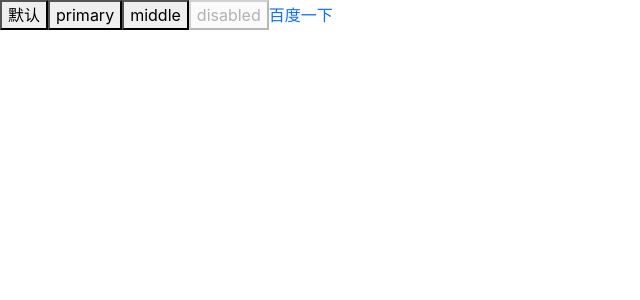
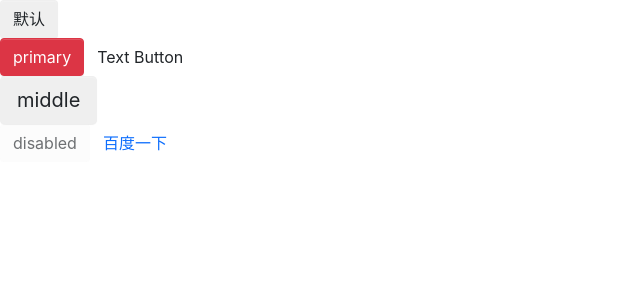
Before and after one commit to whmk-m/whmk-amuse, a React (Create React App) app: page / in a window 1280 px wide. Shown: the top 300 px of the page, without its empty margins (0-640 px from the left). Built offline with nearby package versions, Linux system fonts and the light colour scheme.

Commit message:
Button组件添加样式

```diff
--- a/src/App.tsx
+++ b/src/App.tsx
@@ -7,12 +7,18 @@
       <Button>
         默认
       </Button>
-      <Button type={ButtonTypeEnum.primary}>
+      <br/>
+      <Button type={ButtonTypeEnum.danger}>
         primary
       </Button>
-      <Button size={ButtonSize.middle}>
+      <Button type={ButtonTypeEnum.text}>
+        Text Button
+      </Button>
+      <br/>
+      <Button size={ButtonSize.large}>
         middle
       </Button>
+      <br/>
       <Button disabled>
         disabled
       </Button>
--- /dev/null
+++ b/src/components/Button/_style.scss
@@ -0,0 +1,75 @@
+.btn {
+  position: relative;
+  display: inline-block;
+  font-weight: $btn-font-weight;
+  line-height: $btn-line-height;
+  color: $body-color;
+  white-space: nowrap;
+  text-align: center;
+  vertical-align: middle;
+  background-image: none;
+  border: $btn-border-width solid transparent;
+  @include button-size( $btn-padding-y,  $btn-padding-x,  $btn-font-size,  $border-radius);
+  box-shadow: $btn-box-shadow;
+  cursor: pointer;
+  transition: $btn-transition;
+  &.disabled,
+  &[disabled] {
+    cursor: not-allowed;
+    opacity: $btn-disabled-opacity;
+    box-shadow: none;
+    > * {
+      pointer-events: none;
+    }
+  }
+}
+
+.btn-lg {
+  @include button-size($btn-padding-y-lg, $btn-padding-x-lg, $btn-font-size-lg, $btn-border-radius-lg);
+}
+.btn-sm {
+  @include button-size($btn-padding-y-sm, $btn-padding-x-sm, $btn-font-size-sm, $btn-border-radius-sm);
+}
+
+.btn-primary {
+  @include button-style($primary, $primary, $white)
+}
+.btn-danger {
+  @include button-style($danger, $danger, $white)
+}
+
+.btn-default {
+  @include button-style($white, $gray-400, $body-color, $white, $primary, $primary)
+}
+
+.btn-link {
+  font-weight: $font-weight-normal;
+  color: $btn-link-color;
+  text-decoration: $link-decoration;
+  box-shadow: none;
+  &:hover {
+    color: $btn-link-hover-color;
+    text-decoration: $link-hover-decoration;
+  }
+  &:focus,
+  &.focus {
+    text-decoration: $link-hover-decoration;
+    box-shadow: none;
+  }
+  &:disabled,
+  &.disabled {
+    color: $btn-link-disabled-color;
+    pointer-events: none;
+  }
+}
+
+.btn-text {
+  color: $body-color;
+  background: transparent;
+  border-color: transparent;
+  -webkit-box-shadow: none;
+  box-shadow: none;
+  &:focus {
+    outline: 0;
+  }
+}
--- a/src/components/Button/index.tsx
+++ b/src/components/Button/index.tsx
@@ -12,10 +12,11 @@
   default = 'default',
   primary = 'primary',
   danger = 'danger',
-  link = 'link'
+  link = 'link',
+  text = 'text'
 }
 
-export type ButtonType = ButtonTypeEnum.default | ButtonTypeEnum.primary | ButtonTypeEnum.danger | ButtonTypeEnum.link
+export type ButtonType = ButtonTypeEnum.default | ButtonTypeEnum.primary | ButtonTypeEnum.danger | ButtonTypeEnum.link | ButtonTypeEnum.text
 
 interface IBaseButtonProps {
   className?: string,
@@ -24,6 +25,7 @@
   type?: ButtonType,
   href?: string,
   children: React.ReactNode,
+
   [propName: string]: any
 }
 
@@ -40,8 +42,8 @@
   const classNames = classnames('btn', {
     [`btn-${type}`]: !!type,
     [`btn-${size}`]: !!size,
-    'disabled':!!disabled,
-    [`${className}`]:!!className
+    'disabled': !!disabled,
+    [`${className}`]: !!className
   })
   if (type === ButtonTypeEnum.link) {
     return (
@@ -50,7 +52,9 @@
         href={href}
         {...rest}
       >
-        {children}
+        <span>
+           {children}
+        </span>
       </a>
     )
   }
@@ -60,7 +64,9 @@
       className={classNames}
       {...rest}
     >
-      {children}
+     <span>
+           {children}
+        </span>
     </button>
   )
 }
--- /dev/null
+++ b/src/styles/_mixin.scss
@@ -0,0 +1,72 @@
+@mixin button-size($padding-y, $padding-x, $font-size, $border-raduis) {
+  padding: $padding-y $padding-x;
+  font-size: $font-size;
+  border-radius: $border-raduis;
+}
+
+@mixin button-style(
+  $background,
+  $border,
+  $color,
+  $hover-background: lighten($background, 7.5%),
+  $hover-border: lighten($border, 10%),
+  $hover-color: $color,
+) {
+  color: $color;
+  background: $background;
+  border-color: $border;
+  &:hover {
+    color: $hover-color;
+    background: $hover-background;
+    border-color: $hover-border;
+  }
+  &:focus,
+  &.focus {
+    color: $hover-color;
+    background: $hover-background;
+    border-color: $hover-border;
+  }
+  &:disabled,
+  &.disabled {
+    color: $color;
+    background: $background;
+    border-color: $border;
+  }
+}
+
+@mixin zoom-animation(
+  $direction: 'top',
+  $scaleStart: scaleY(0),
+  $scaleEnd: scaleY(1),
+  $origin: center top,
+) {
+  .zoom-in-#{$direction}-enter {
+    opacity: 0;
+    transform: $scaleStart;
+  }
+  .zoom-in-#{$direction}-enter-active {
+    opacity: 1;
+    transform: $scaleEnd;
+    transition: transform 300ms cubic-bezier(0.23, 1, 0.32, 1) 100ms, opacity 300ms cubic-bezier(0.23, 1, 0.32, 1) 100ms;
+    transform-origin: $origin
+  }
+  .zoom-in-#{$direction}-exit {
+    opacity: 1;
+  }
+  .zoom-in-#{$direction}-exit-active {
+    opacity: 0;
+    transform: $scaleStart;
+    transition: transform 300ms cubic-bezier(0.23, 1, 0.32, 1) 100ms, opacity 300ms cubic-bezier(0.23, 1, 0.32, 1) 100ms;
+    transform-origin: $origin;
+  }
+}
+
+@mixin border-right-radius($raduis) {
+  border-top-right-radius: $raduis;
+  border-bottom-right-radius: $raduis;
+}
+
+@mixin border-left-radius($raduis) {
+  border-top-left-radius: $raduis;
+  border-bottom-left-radius: $raduis;
+}
--- a/src/styles/index.scss
+++ b/src/styles/index.scss
@@ -4,3 +4,6 @@
 */
 @import "variables";
 @import "reboot";
+
+@import "mixin";
+@import "./../components/Button/style";
```
Also changed, not shown: src/styles/_reboot.scss (line endings or trailing spaces).
